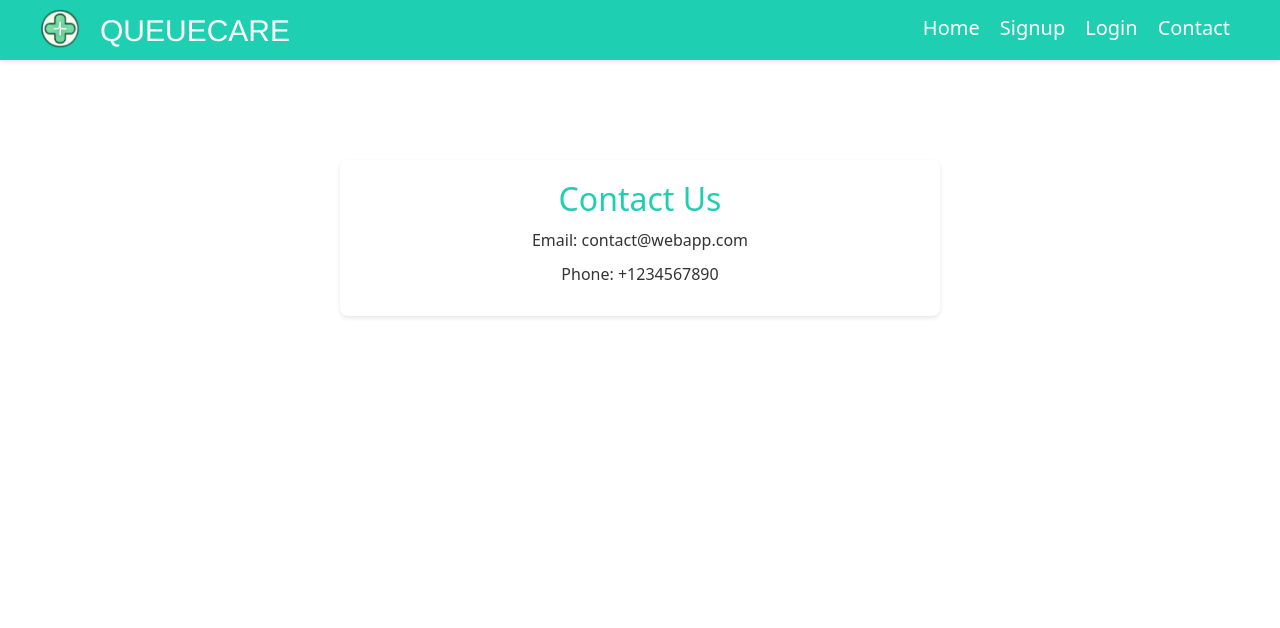
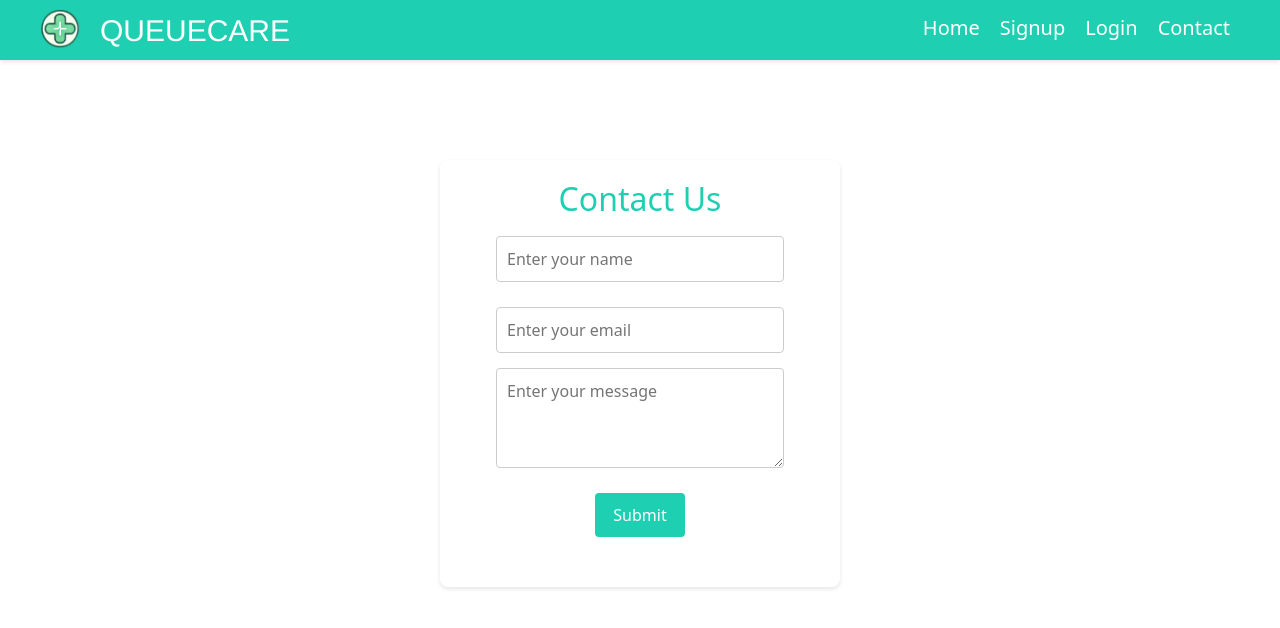
Before and after one commit to Cherry8800/webappfinalproject2024, a React (Create React App) app in the folder client/: page /contact in a window 1280 px wide. Shown: the top 628 px of the page. Built offline with nearby package versions, Linux system fonts and the light colour scheme.

Commit message:
Update ContactPage component and styles

```diff
--- a/client/src/components/ContactPage.js
+++ b/client/src/components/ContactPage.js
@@ -1,12 +1,65 @@
-import React from 'react';
+import React, { useState } from 'react';
 import '../styles/ContactPage.css';
 
 const ContactPage = () => {
+  const [formData, setFormData] = useState({
+    name: '',
+    email: '',
+    message: ''
+  });
+
+  const handleChange = (e) => {
+    const { name, value } = e.target;
+    setFormData({
+      ...formData,
+      [name]: value
+    });
+  };
+
+  const handleSubmit = (e) => {
+    e.preventDefault();
+    // Handle form submission logic here
+    console.log('Form submitted:', formData);
+    // Reset form fields
+    setFormData({
+      name: '',
+      email: '',
+      message: ''
+    });
+  };
+
   return (
     <div className="contact-container">
       <h2>Contact Us</h2>
-      <p>Email: contact@webapp.com</p>
-      <p>Phone: +1234567890</p>
+      <form onSubmit={handleSubmit}>
+        <input
+          type="text"
+          id="name"
+          name="name"
+          value={formData.name}
+          onChange={handleChange}
+          placeholder="Enter your name"
+          required
+        />
+        <input
+          type="email"
+          id="email"
+          name="email"
+          value={formData.email}
+          onChange={handleChange}
+          placeholder="Enter your email"
+          required
+        />
+        <textarea
+          id="message"
+          name="message"
+          value={formData.message}
+          onChange={handleChange}
+          placeholder="Enter your message"
+          required
+        ></textarea>
+        <button type="submit">Submit</button>
+      </form>
     </div>
   );
 };
--- a/client/src/styles/ContactPage.css
+++ b/client/src/styles/ContactPage.css
@@ -7,7 +7,7 @@ body {
 }
 
 .contact-container {
-    max-width: 600px;
+    max-width: 400px;
     margin: 100px auto;
     padding: 20px;
     background-color: white;
@@ -17,10 +17,55 @@ body {
 }
 
 .contact-container h2 {
+    text-align: center;
     color: #1fcfb2;
 }
 
-.contact-container p {
-    margin: 10px 0;
-    color: #333;
+.contact-container form {
+    display: flex;
+    flex-direction: column;
+    align-items: center;
 }
+
+.contact-container input,
+.contact-container textarea {
+    margin-bottom: 15px;
+    padding: 10px;
+    border: 1px solid #ccc;
+    border-radius: 4px;
+    width: 80%;
+    box-sizing: border-box;
+    transition: border-color 0.3s ease, box-shadow 0.3s ease;
+}
+
+.contact-container input:focus,
+.contact-container textarea:focus {
+    border-color: #1fcfb2;
+    box-shadow: 0 0 5px rgba(31, 207, 178, 0.5);
+    outline: none;
+}
+
+.contact-container textarea {
+    resize: vertical;
+    height: 100px;
+}
+
+.contact-container button {
+    padding: 10px;
+    background-color: #1fcfb2;
+    color: white;
+    border: none;
+    border-radius: 4px;
+    cursor: pointer;
+    width: 25%;
+    transition: background-color 0.3s ease, transform 0.3s ease;
+}
+
+.contact-container button:hover {
+    background-color: #17a589;
+    transform: translateY(-2px);
+}
+
+.contact-container button:active {
+    transform: translateY(0);
+}
```
